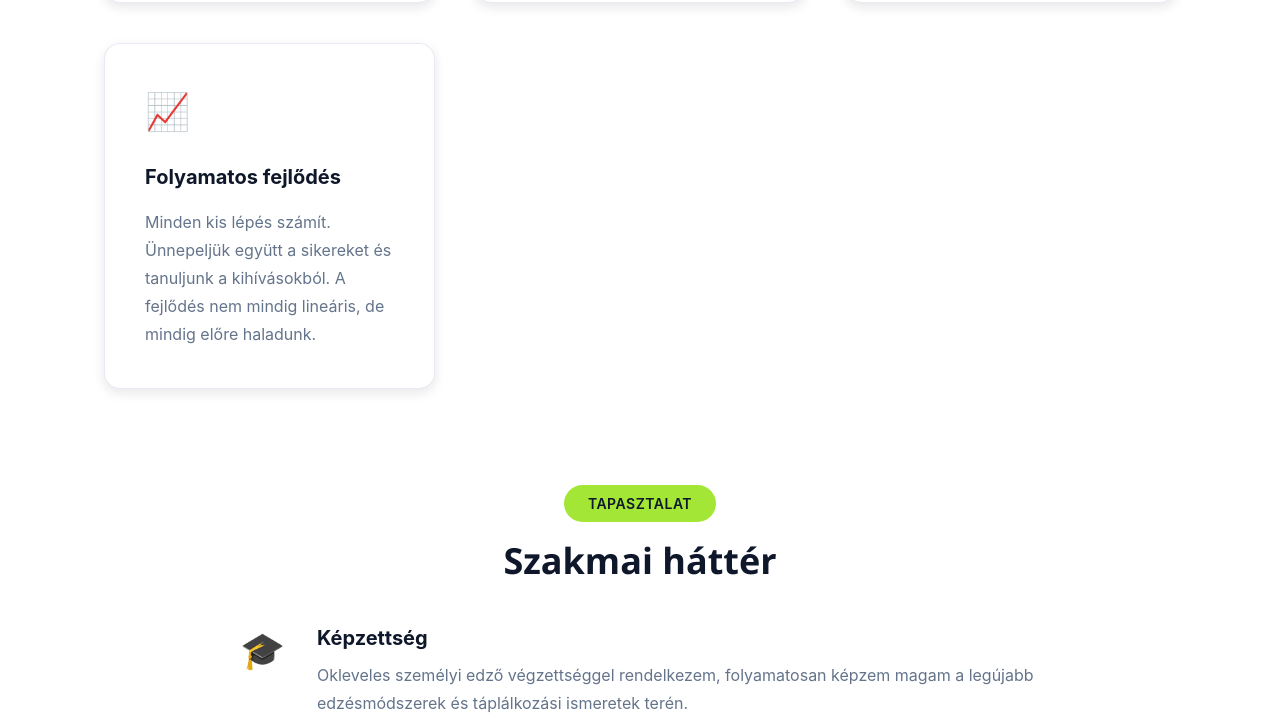
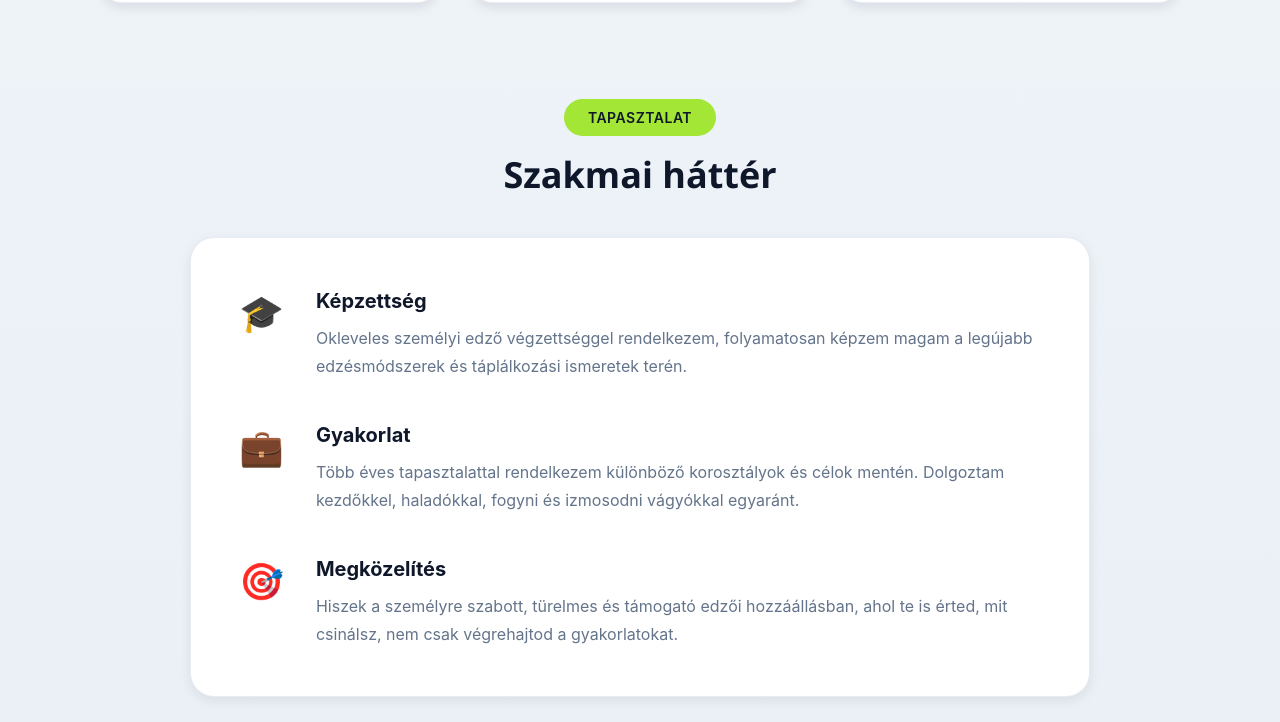
Before and after one commit to pataki2003/zoli-website, a plain HTML site: page rolam.html in a window 1280 px wide. Shown: the part 1418-2140 px from the top of the page. Drawn offline with Linux system fonts and the light colour scheme.

Commit message:
background change

```diff
--- a/css/style.css
+++ b/css/style.css
@@ -44,10 +44,10 @@
     /* Oldal háttér gradient - Finom vertikális átmenet */
     --gradient-page: linear-gradient(
         180deg,
-        #f7f9fc 0%,
-        #f1f4f8 35%,
-        #edf2f7 70%,
-        #e7edf4 100%
+        #f4f7fb 0%,
+        #eef3f8 35%,
+        #e8eef5 70%,
+        #e2eaf3 100%
     );
 
     /* Tipográfia */
@@ -858,12 +858,21 @@ button {
 .philosophy-section,
 .experience-section,
 .why-me-section {
-    background: var(--color-white);
+    background: transparent;
+}
+
+.experience-panel {
+    background: var(--color-white);
+    border-radius: var(--radius-2xl);
+    padding: var(--spacing-3xl);
+    box-shadow: 0 4px 12px rgba(15, 23, 42, 0.08);
+    border: 1px solid rgba(226, 232, 240, 0.8);
+    max-width: 900px;
+    margin: 0 auto;
 }
 
 .experience-content {
-    max-width: 800px;
-    margin: 0 auto;
+    max-width: 100%;
 }
 
 .experience-item {
@@ -871,6 +880,10 @@ button {
     gap: var(--spacing-xl);
     align-items: flex-start;
     margin-bottom: var(--spacing-2xl);
+}
+
+.experience-item:last-child {
+    margin-bottom: 0;
 }
 
 .experience-icon {
@@ -898,9 +911,17 @@ button {
 
 .why-me-item {
     padding: var(--spacing-xl);
-    background: var(--color-bg-section);
+    background: var(--color-white);
     border-radius: var(--radius-lg);
+    border: 1px solid rgba(226, 232, 240, 0.8);
+    box-shadow: 0 4px 12px rgba(15, 23, 42, 0.08);
     border-left: 4px solid var(--color-accent);
+    transition: all var(--transition-base);
+}
+
+.why-me-item:hover {
+    box-shadow: 0 8px 20px rgba(15, 23, 42, 0.12);
+    transform: translateY(-2px);
 }
 
 .why-me-item h3 {
@@ -2081,6 +2102,10 @@ button {
     }
 
     /* Experience */
+    .experience-panel {
+        padding: var(--spacing-2xl) var(--spacing-lg);
+    }
+
     .experience-item {
         flex-direction: column;
         text-align: center;
--- a/rolam.html
+++ b/rolam.html
@@ -72,7 +72,7 @@
                 <span class="badge badge-light">Filozófia</span>
                 <h2 class="section-title">Miben hiszek?</h2>
             </div>
-            <div class="grid grid-2">
+            <div class="grid grid-3">
                 <div class="card">
                     <div class="card-icon">🎯</div>
                     <h3 class="card-title">Személyre szabott megközelítés</h3>
@@ -88,11 +88,6 @@
                     <h3 class="card-title">Támogató környezet</h3>
                     <p class="card-text">Az edzés nem büntetés, hanem lehetőség. Olyan légkört teremtek, ahol biztonságban érzed magad, és élvezed a folyamatot.</p>
                 </div>
-                <div class="card">
-                    <div class="card-icon">📈</div>
-                    <h3 class="card-title">Folyamatos fejlődés</h3>
-                    <p class="card-text">Minden kis lépés számít. Ünnepeljük együtt a sikereket és tanuljunk a kihívásokból. A fejlődés nem mindig lineáris, de mindig előre haladunk.</p>
-                </div>
             </div>
         </div>
     </section>
@@ -104,6 +99,7 @@
                 <span class="badge badge-light">Tapasztalat</span>
                 <h2 class="section-title">Szakmai háttér</h2>
             </div>
+            <div class="experience-panel">
                 <div class="experience-content">
                     <div class="experience-item">
                         <div class="experience-icon">🎓</div>
@@ -124,6 +120,7 @@
                         <div class="experience-text">
                             <h3>Megközelítés</h3>
                             <p>Hiszek a személyre szabott, türelmes és támogató edzői hozzáállásban, ahol te is érted, mit csinálsz, nem csak végrehajtod a gyakorlatokat.</p>
+                        </div>
                     </div>
                 </div>
             </div>
```
Lines whose indentation alone changed are shown as unchanged.
